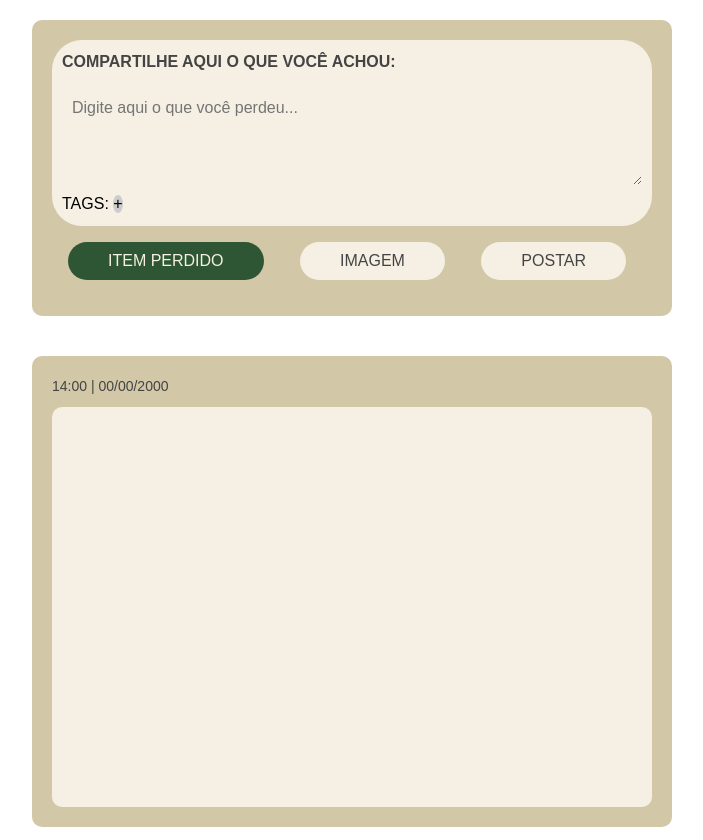
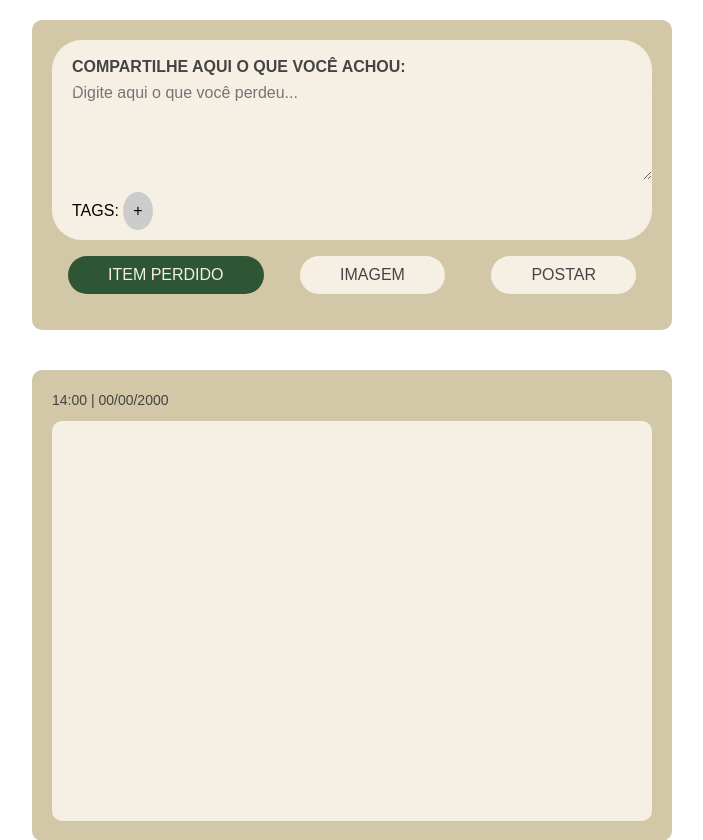
Before and after one commit to AndreyGalaxz/projetoCaens, a PHP site: page /html/home.html in a window 1280 px wide. Shown: the part 120-960 px from the top of the page, without its empty margins (288-991 px from the left). Run offline with PHP 8.4, Linux system fonts and the light colour scheme.

Commit message:
css pronto do home 1

```diff
--- a/css/home.css
+++ b/css/home.css
@@ -14,7 +14,7 @@
   padding: 10px 20px;
   display: flex;
   align-items: center;
-  justify-content: space-between;
+  justify-content: space-around ;
 }
 
 header .logo img {
@@ -76,8 +76,15 @@
 }
 .post-section .add-tag {
   background-color: #ccc;
-  border-radius: 50%;
+  padding: 10px;
+  border-radius: 100%;
   cursor: pointer;
+}
+
+.buttons {
+  display: flex;
+  flex-direction: row;
+  justify-content: space-between;
 }
 .post-section .buttons button {
   margin: 1em;
@@ -89,8 +96,6 @@
 .post-section textarea {
   width: 100%;
   height: 6em;
-  margin-top: 15px;
-  padding: 10px;
   border-radius: 10px;
   background-color: #f5f0e3;
 }
@@ -123,7 +128,9 @@
   color: #444;
   background-color: #f5f0e3;
 }
-
+.upload-image {
+  margin-left: 0;
+}
 
 #pesquisar {
 padding: 5px 15px 5px 20px;
@@ -131,8 +138,14 @@
 }
 
 #internoBranco {
+
   text-align: left;
   padding: 10px;
   border-radius: 30px;
   background-color: #f5f0e3;
 }
+
+#caixaTexto, h2, .tags {
+  margin-top: 5px;
+  margin-left:10px ;
+}
--- a/html/home.html
+++ b/html/home.html
@@ -48,8 +48,11 @@
               </div>
 
               <div class="buttons">
-                <button class="lost-item" onclick="alterarBotao()">ITEM PERDIDO</button>
-                <button class="upload-image">IMAGEM</button>
+                <div>
+                  <button class="lost-item" onclick="alterarBotao()">ITEM PERDIDO</button>
+                  <button class="upload-image">IMAGEM</button>
+                </div>
+
                 <button class="postButton" >POSTAR</button>
               </div>
             </section>
@@ -58,9 +61,6 @@
               <p>14:00 | 00/00/2000</p>
               <div class="post-content"></div>
             </section>
-
-
-
           </main>
     </body>
     <script src="/javascript/home.js"></script>
```
